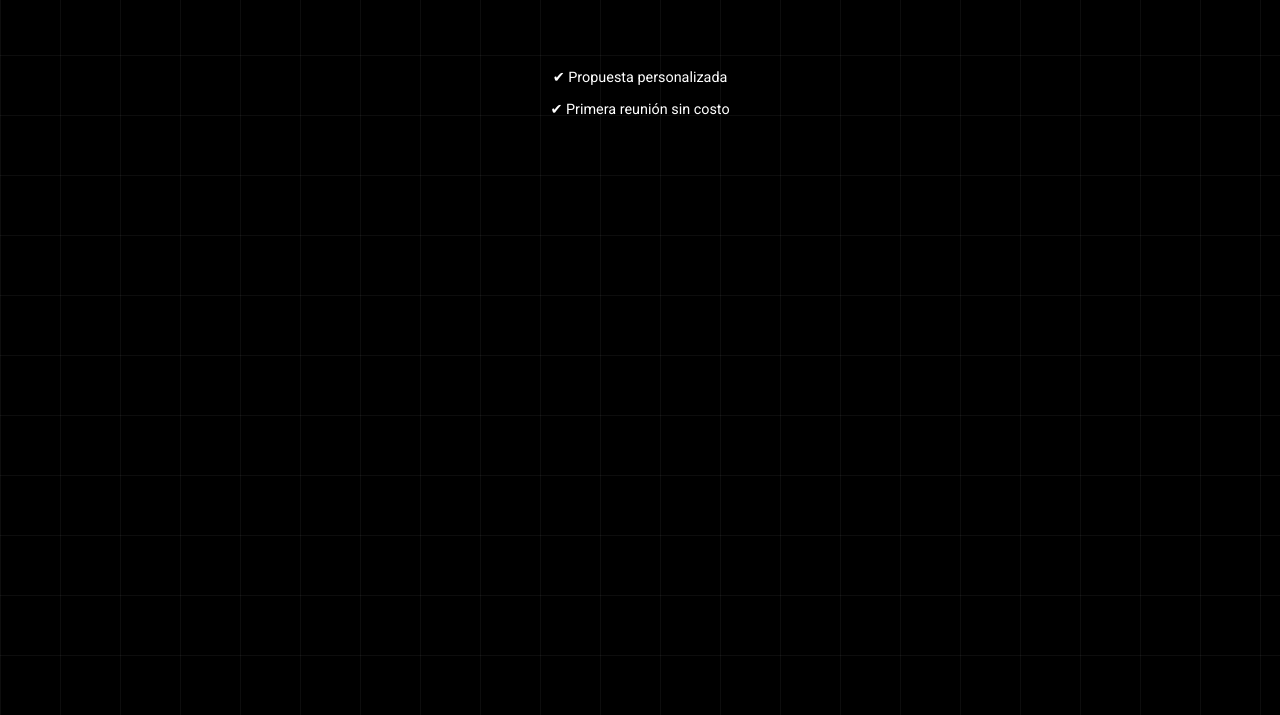
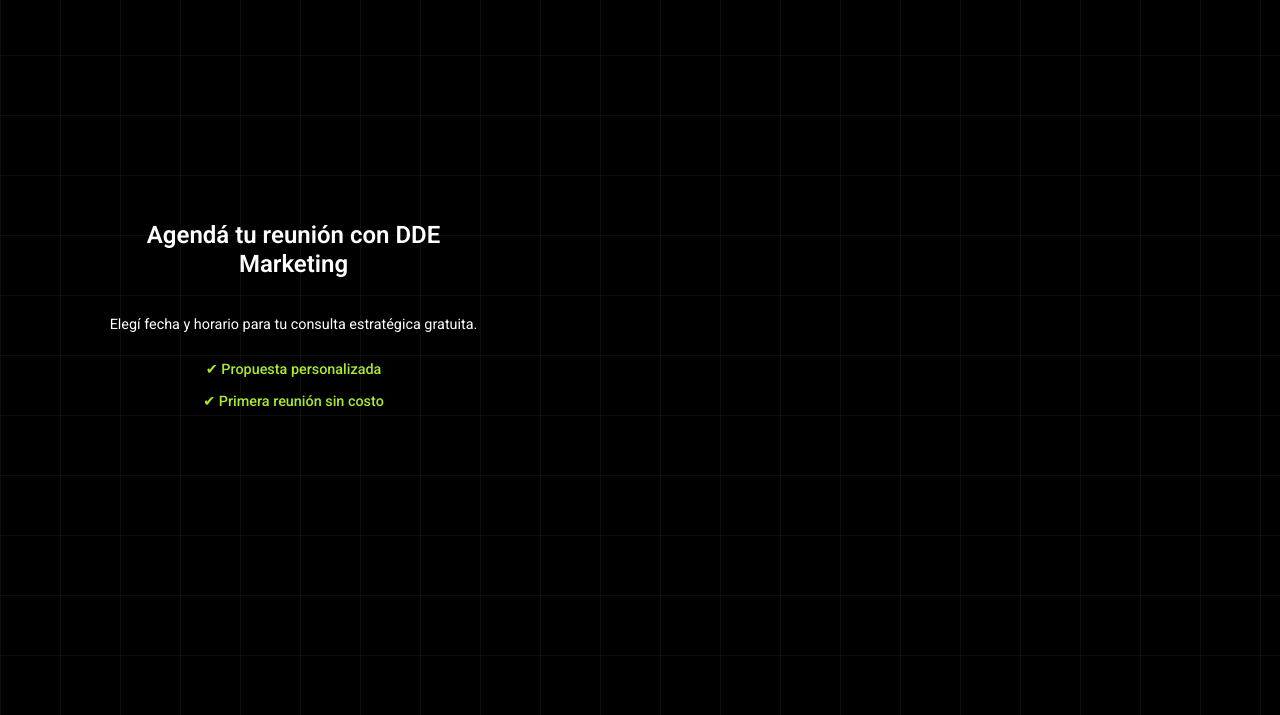
Before and after one commit to genaperrone95-bit/DDE, a website: page pages/contacto.html in a window 1280 px wide. Shown: the part 365-1080 px from the top of the page. Drawn offline with nearby package versions, Linux system fonts and the light colour scheme; a script that the page names is missing.

Commit message:
cambios sugeridos por la profe

```diff
--- a/pages/contacto.html
+++ b/pages/contacto.html
@@ -57,23 +57,26 @@
                 </div>
             </section>
 
-            </section>
-                <section class="agenda-hero text-center">
-                    <div class="container">
-                        <h1>Agendá tu reunión con DDE Marketing</h1>
-                        <p>Elegí fecha y horario para tu consulta estratégica gratuita.</p>
+            <section class="agenda-calendly-section">
+                <div class="container">
+                    <div class="row align-items-center">
+
+                        <div class="col-lg-5 col-md-12 agenda-info">
+                            <h2>Agendá tu reunión con DDE Marketing</h2>
+                            <p>Elegí fecha y horario para tu consulta estratégica gratuita.</p>
+                            <div class="beneficios-contacto mt-4">
+                                <p>✔ Propuesta personalizada</p>
+                                <p>✔ Primera reunión sin costo</p>
+                            </div>
+                        </div>
+
+                        <div class="col-lg-7 col-md-12">
+                            <div class="calendly-inline-widget" data-url="https://calendly.com/detrasdescena-mkt/30min?hide_event_type_details=1&hide_gdpr_banner=1" style="min-width:320px;height:700px;"></div>
+                        </div>
+
                     </div>
-                </section>
-            </section>
-
-            <section class="contact-benefits text-center">
-                <div class="container beneficios-contacto">
-                    <p>✔ Propuesta personalizada</p>
-                    <p>✔ Primera reunión sin costo</p>
                 </div>
             </section>
-
-            <div class="calendly-inline-widget" data-url="https://calendly.com/detrasdescena-mkt/30min?hide_event_type_details=1&hide_gdpr_banner=1" style="min-width:320px;height:700px;"></div>
 
 
         </main>
--- a/scss/layout/_form.scss
+++ b/scss/layout/_form.scss
@@ -78,3 +78,45 @@
     border-color: #000;
   }
 }
+
+/* AGENDA + CALENDLY LAYOUT */
+
+.agenda-calendly-section {
+  padding: 60px 20px;
+  color: $text-light;
+
+  .agenda-info {
+    padding-right: 40px;
+
+    h2 {
+      font-size: $h2-size;
+      font-weight: 600;
+      margin-bottom: 15px;
+      color: $text-light;
+    }
+
+    p {
+      font-size: $p-size;
+      color: $text-light;
+    }
+
+    .beneficios-contacto {
+      display: flex;
+      flex-direction: column;
+      gap: 10px;
+      margin-top: 20px;
+
+      p {
+        font-size: $p-size;
+        margin: 0;
+        color: $green-primary;
+        font-weight: 500;
+      }
+    }
+  }
+
+  .calendly-inline-widget {
+    border-radius: $radius-lg;
+    overflow: hidden;
+  }
+}
--- a/scss/layout/_responsive.scss
+++ b/scss/layout/_responsive.scss
@@ -28,6 +28,20 @@
 
     .carousel-item img {
       object-position: center top;
+    }
+  }
+
+  /* =====================
+     AGENDA + CALENDLY
+  ===================== */
+
+  .agenda-calendly-section {
+    padding: 50px 20px;
+
+    .agenda-info {
+      padding-right: 0;
+      margin-bottom: 35px;
+      text-align: center;
     }
   }
 
@@ -75,7 +89,6 @@
   ===================== */
 
   .custom-navbar {
-
     background: rgba(0, 0, 0, 0.6);
     padding: 12px 0;
     box-shadow: 0 2px 12px rgba(0, 0, 0, 0.06);
@@ -88,7 +101,6 @@
       filter: invert(1);
     }
   }
-
 
 
   /* =====================
@@ -187,7 +199,7 @@
   }
 
   /* =====================
-   CONTACT FORM
+     CONTACT
   ===================== */
 
   .contact-section {
@@ -212,11 +224,30 @@
   }
 
   /* =====================
+     AGENDA + CALENDLY
+  ===================== */
+
+  .agenda-calendly-section {
+    padding: 40px 15px;
+
+    .agenda-info {
+      padding-right: 0;
+      margin-bottom: 30px;
+      text-align: center;
+    }
+
+    .calendly-inline-widget {
+      min-width: unset !important;
+      width: 100%;
+      height: 600px;
+    }
+  }
+
+  /* =====================
      MINI INSTAGRAM
   ===================== */
 
   .mini-instagram {
-
     padding: 60px 15px;
 
     .instagram-card {
@@ -245,7 +276,6 @@
     }
   }
 
-
   /* =====================
      FOOTER
   ===================== */
```
Also changed, not shown: css/main.css, 1 other file. Lines whose indentation alone changed are shown as unchanged.
